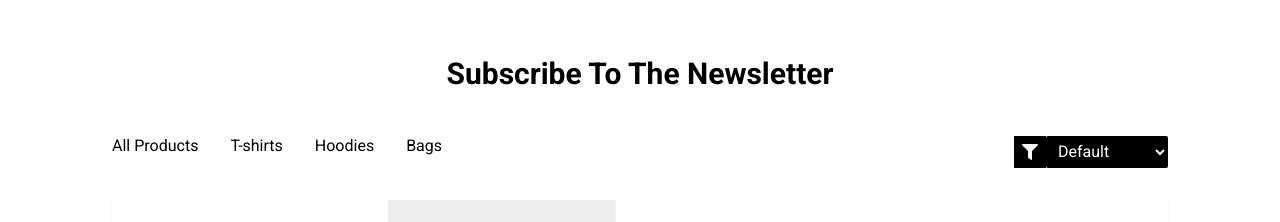
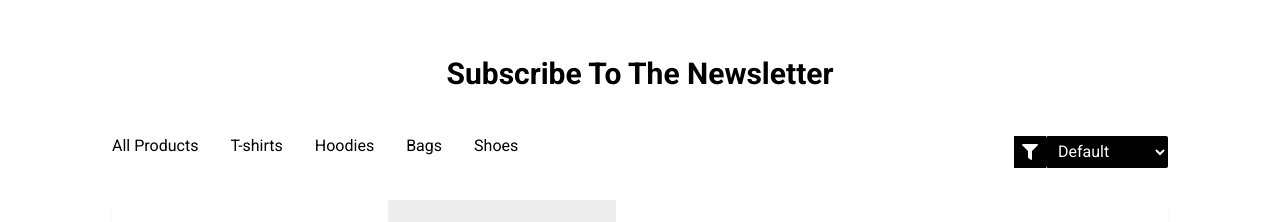
Before and after one commit to Joeeazy/Frontend_Ecommerce, a React (Vite) app: page / in a window 1280 px wide. Shown: the part 1740-1962 px from the top of the page. Built offline with nearby package versions, Linux system fonts and the light colour scheme.

Commit message:
added products and filter by category implementation done

```diff
--- a/src/pages/home/Products.jsx
+++ b/src/pages/home/Products.jsx
@@ -56,6 +56,7 @@ export default function Products() {
             <button onClick={() => filterItems("Dress")}>T-shirts</button>
             <button onClick={() => filterItems("Hoodies")}>Hoodies</button>
             <button onClick={() => filterItems("Bags")}>Bags</button>
+            <button onClick={() => filterItems("Shoe")}>Shoes</button>
           </div>
 
           {/* Sorting options */}
```
